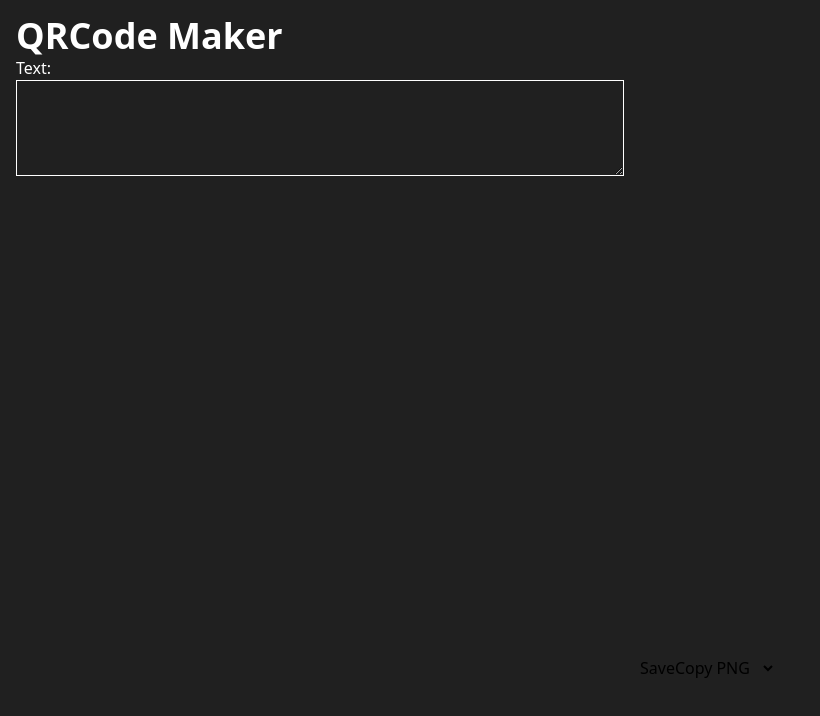
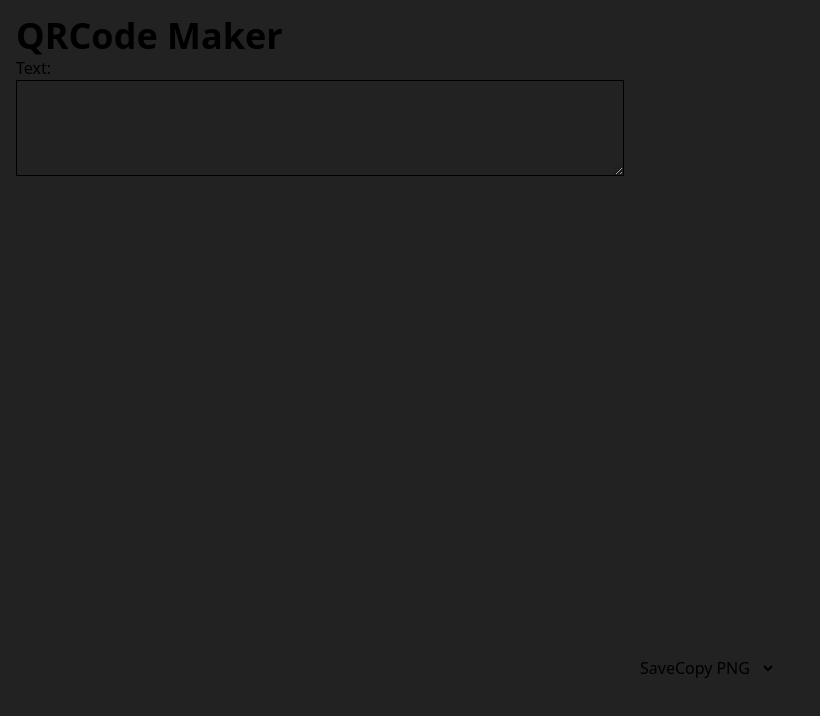
Before and after one commit to KNSN92/ScreenQRReader, a React (Vite) app: page / in a window 1280 px wide. Shown: the top 716 px of the page, without its empty margins (0-820 px from the left). Built offline with nearby package versions, Linux system fonts and the light colour scheme.

Commit message:
add: theme color

```diff
--- a/src/styles.css
+++ b/src/styles.css
@@ -1,8 +1,12 @@
 @import "tailwindcss";
 
 @theme {
-    --color-bg: #202020;
-    --color-text: #ffffff;
+    --color-fg: #444;
+    --color-fg-dark: #333;
+    --color-bg: #222;
+    --color-text-primary: #fff;
+    --color-text-secondary: #888;
+    --color-primary: #08f;
 }
 
 @keyframes loading-lu {
```
